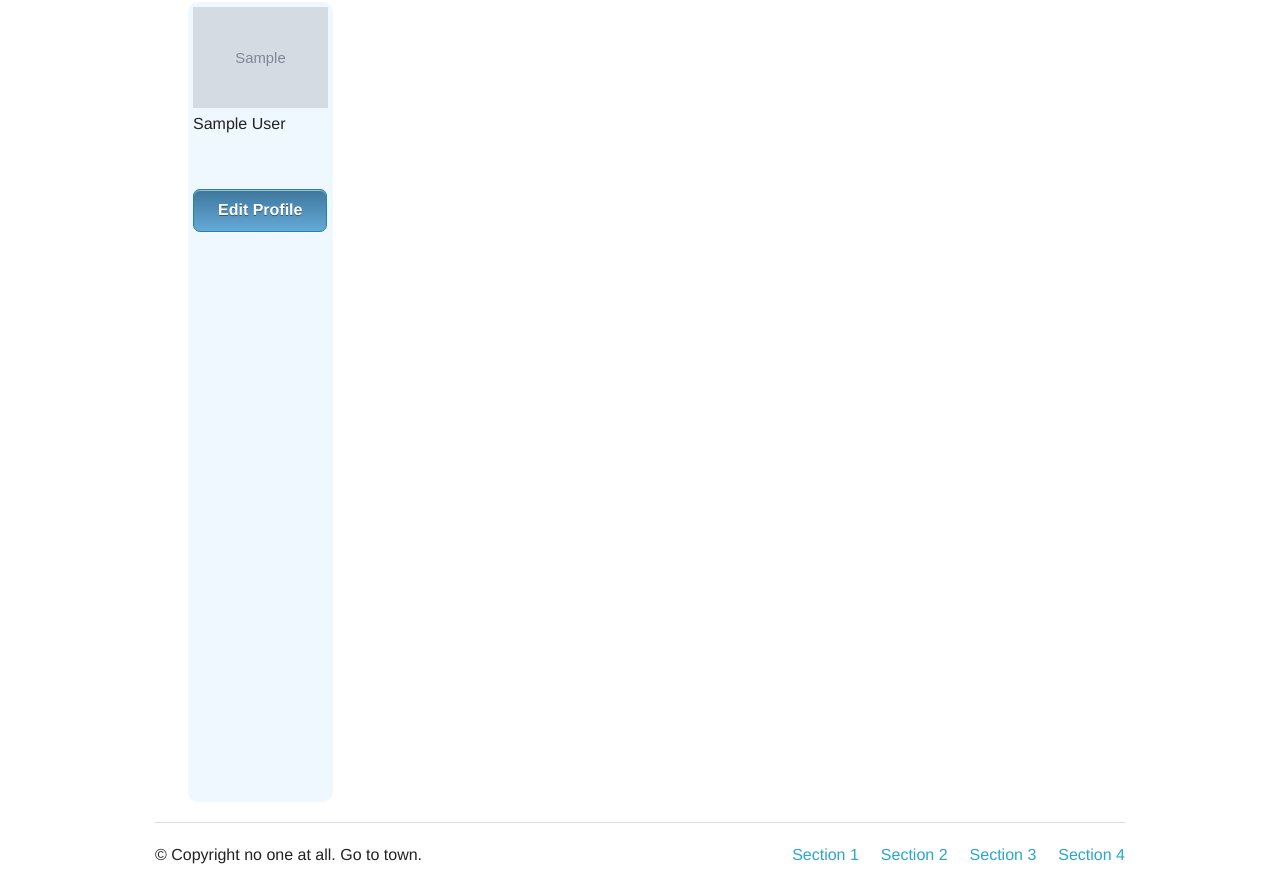
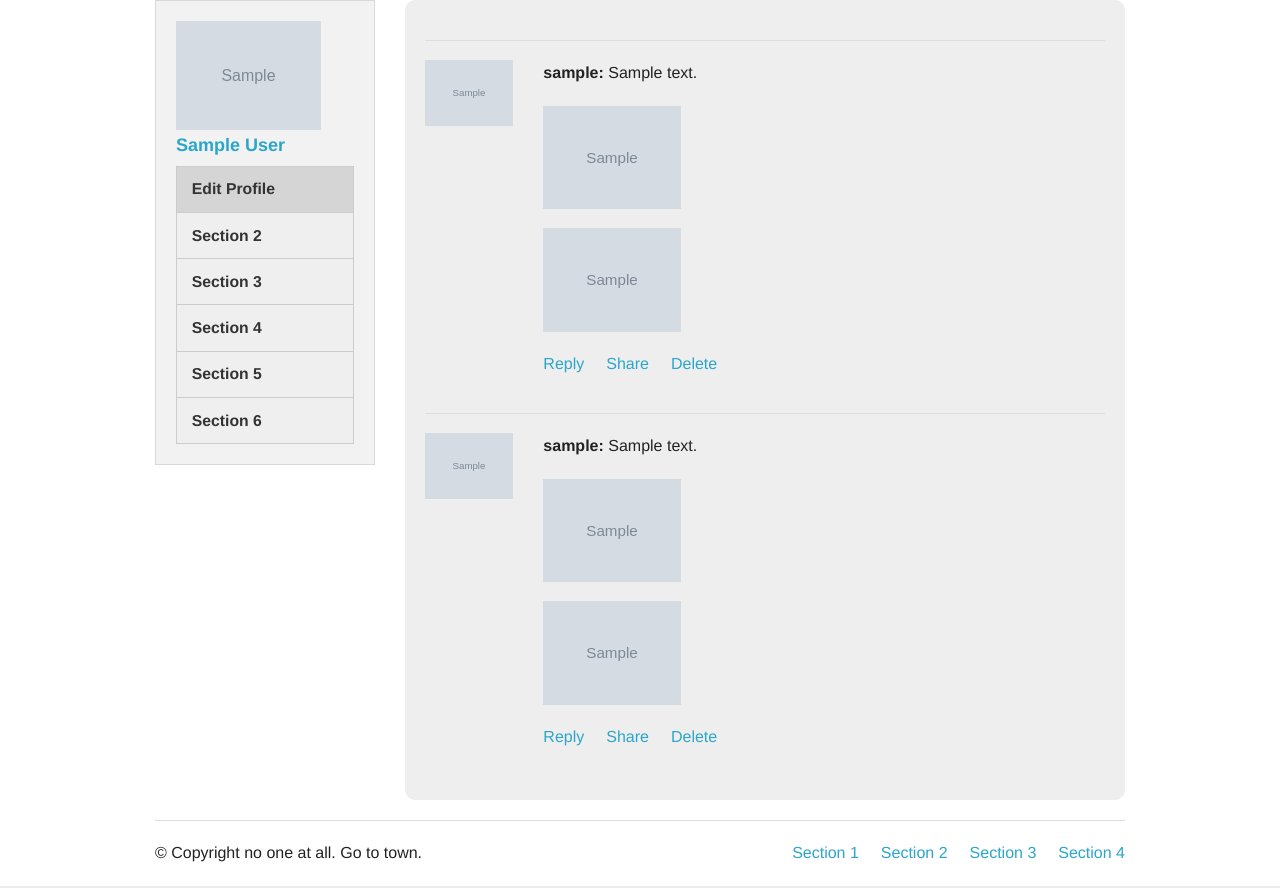
Before and after one commit to elkun89/clozoomer, a Django app: page / in a window 1280 px wide. Shown: the part 45-933 px from the top of the page. Run offline with Django 3.2, Linux system fonts and the light colour scheme; a user stored in the database is signed in; tables that the repository leaves empty hold one stand-in row (values such as "Sample post"); grey boxes marked "Sample" are stand-in pictures; data that the repository does not hold is empty; parts of the project's set-up code (start-up, migrations or seed data) failed here and were passed over.

Commit message:
more ui setup

```diff
--- a/myCloset/urls.py
+++ b/myCloset/urls.py
@@ -17,5 +17,6 @@
     url(r'^deletePost/(?P<idNum>\d+)/$', views.delete_post, name = 'delete_post'),
     url(r'^requestFriend/$', views.add_friend_request, name = 'add_friend_request'),
     url(r'^showFriendRequest/$', views.show_friend_request, name = 'show_friend_request'),
-    url(r'^processFriendRequest/$', views.process_friend_request, name = 'process_friend_request')
+    url(r'^processFriendRequest/$', views.process_friend_request, name = 'process_friend_request'),
+    url(r'^listApparelInstance/$', views.listApparel, name = 'listApparel')
 )
--- a/myCloset/views.py
+++ b/myCloset/views.py
@@ -153,14 +153,14 @@
 #===============================================================================
 @login_required
 def listApparel(request):
-    template = loader.get_template('index.html')
+    template = loader.get_template('list_apparel.html')
 
     usrCategories = Category.objects.filter(author=request.user);
     usrApparel = ApparelInstance.objects.filter(owner=request.user);
     apparelType = ApparelType.objects.all();
     apparelLocation = Location.objects.all();
     thisUser = request.user;
-    context = Context({  # Map the examples in HTML to the examples variable
+    context = Context({
                                                                         'usrCategories' : usrCategories,
                                                                         'usrApparel' : usrApparel,
                                                                         'apparelType' : apparelType,
@@ -236,8 +236,13 @@
         posts = Post.objects.filter(author = user_profile.user)
         for post in posts:
             user_posts.append(post);
-    serializer = PostSerializer(user_posts);
-    return Response(serializer.data);
+
+    template = loader.get_template('show_posts.html')
+    context = Context({
+                                                                        'user_posts':user_posts,
+                                                                        'user_profile':uprofile,
+    })
+    return HttpResponse(template.render(context))
 
 ##
 # function to create posts
--- a/static/css/theme.css
+++ b/static/css/theme.css
@@ -49,7 +49,7 @@
    background: #1b435e;
    }
 
-#leftpart{
+/*#leftpart{
 padding:5px;
 float: left;
 margin-left: 15%;
@@ -57,7 +57,14 @@
 width: 145px;
 height:800px;
 background: #F0F8FF;
-border-radius: 10px; /* future proofing */
+border-radius: 10px;
+}*/
+
+#leftpart{
+padding:5px;
+float: left;
+background: #F0F8FF;
+border-radius: 10px;
 }
 
 #rightpart{
@@ -80,11 +87,20 @@
 }
 
 
-#main_content{
+/*#main_content{
 margin-left: 27%;
 margin-right: 15%;
 padding:20px;
 width:55%;
+min-height:800px;
+background:#eee;
+line-height:3em;
+border-radius: 10px;
+}
+*/
+
+#main_content{
+padding:20px;
 min-height:800px;
 background:#eee;
 line-height:3em;
--- a/templates/index.html
+++ b/templates/index.html
@@ -30,20 +30,8 @@
     $.ajax({
     type: 'GET',
     url: '/getPosts',
-    contentType: "application/json",
     success: function(data) {
-      var insert = 'Posts: <br>';
-      for (var i = 0; i < data.length; i++) {
-          insert = insert + data[i].author + ": " + data[i].content + "<br>";
-          if(data[i].mainPicture){
-            insert = insert + "<img src = '/media/" + data[i].mainPicture + "' WIDTH='138' BORDER='1'><br>";
-          }
-          else if(data[i].userPictures){
-            insert = insert + "<img src = '/media/" + data[i].userPictures + "' WIDTH='138' BORDER='1'>" + "<br>";
-          }
-          insert = insert + '<a class = "button" href="/deletePost/' + data[i].id + '">delete</a><br>';
-      }
-      $("#main_board").html(insert);
+      $("#main_board").html(data);
     },
     error: function(e) {
       alert('error!');
@@ -151,13 +139,16 @@
 
 function apparel_nojson_request(){
   clean();
-  var clear = '';
-  $("#main_board").html(clear);
-  var insert = '{% for a in usrApparel %}Name : {{a.type.name}} <br>Time Added to Closet: {{a.timeOfCreation}} <br> Image: ';
-  insert = insert + '<img src = "/media/{{a.type.pictureLink}}" WIDTH="150" BORDER="1"> <br><br>';
-  insert = insert + '<a class = "button" href="/deleteApparelInstance/{{a.id}}/">delete</a><br>';
-  insert = insert + '{% endfor %}';
-  $("#main_board").html(insert);
+  $.ajax({
+    type: 'GET',
+    url: 'listApparelInstance',
+    success: function(data) {
+      $("#main_board").html(data);
+    },
+    error: function(e) {
+      alert(e);
+    }
+  });
   var hashVal = 'apparel_nojson_request';
   window.location.hash = '#' + hashVal;
 }
@@ -261,7 +252,12 @@
   var hash = window.location.hash.substr(1);
   if(hash){
     var func = window[hash];
-    func();
+    try{
+      func();
+    }
+    catch(err){
+      show_livefeed();
+    }
   }
   else{
     show_livefeed();
@@ -289,7 +285,7 @@
 		      <h1><a id = "top_bar" href="#show_lifefeed">Clozoom</a></h1>
 		    </li>
 		    <!-- Remove the class "menu-icon" to get rid of menu icon. Take out "Menu" to just have icon alone -->
-		    <li class="toggle-topbar menu-icon"><a href="#"><span>Menu</span></a></li>
+		    <li class="toggle-topbar menu-icon"><a href="#show_lifefeed"><span>Menu</span></a></li>
 		  </ul>
 
 		  <section class="top-bar-section">
@@ -334,29 +330,45 @@
     <!-- Main Content Section -->
     <!-- This has been source ordered to come first in the markup (and on small devices) but to be to the right of the nav on larger screens -->
     <div class="large-9 push-3 columns">
+      <section id="main_content">
         <div id = "post_bar">
         </div>
         <div id = "add_apparel_bar">
         </div>
         <div id = "main_board" >
         </div>
+      </section>
     </div>
 
 
     <!-- Nav Sidebar -->
     <!-- This is source ordered to be pulled to the left on larger screens -->
     <div class="large-3 pull-9 columns">
+      <div class="panel">
+        <a href="#"><img src = "{{thisProfile.profilePictureLink.url}}" HEIGHT="145" WIDTH="145" BORDER="1"></a>
+        <h5><a href="#">{{thisProfile.first_name}} {{thisProfile.last_name}}</a></h5>
+          <div class="section-container vertical-nav" data-section data-options="deep_linking: false; one_up: true">
+          <section class="section">
+            <h5 class="title"><a href="/editProfile">Edit Profile</a></h5>
+          </section>
+          <section class="section">
+            <h5 class="title"><a href="#">Section 2</a></h5>
+          </section>
+          <section class="section">
+            <h5 class="title"><a href="#">Section 3</a></h5>
+          </section>
+          <section class="section">
+            <h5 class="title"><a href="#">Section 4</a></h5>
+          </section>
+          <section class="section">
+            <h5 class="title"><a href="#">Section 5</a></h5>
+          </section>
+          <section class="section">
+            <h5 class="title"><a href="#">Section 6</a></h5>
+          </section>
+        </div>
 
-      <div id = "leftpart">
-      <section id="profilepic_section">
-        <div id = 'profilepic_photo'>
-          <img src = "{{thisProfile.profilePictureLink.url}}" HEIGHT="145" WIDTH="145" BORDER="1">
-        </div>
-        <p>{{thisUser.first_name}} {{thisUser.last_name}}</p>
-        <br><br>
-        <p><a class = "button" id ="edit" href="/editProfile">Edit Profile</a></p>
-        <br><br>
-      </section>
+      </div>
 
       <section id="sidebar">
       </section>
--- /dev/null
+++ b/templates/list_apparel.html
@@ -0,0 +1,6 @@
+{% for a in usrApparel %}
+	Name : {{a.type.name}} <br>
+	Time Added to Closet: {{a.timeOfCreation}} <br>
+	Image: <img src = "/media/{{a.type.pictureLink}}" WIDTH="150" BORDER="1"> <br><br>
+ 	<a class = "small button" href="/deleteApparelInstance/{{a.id}}/">delete</a><br>
+{% endfor %}
--- a/templates/new_form_template.html
+++ b/templates/new_form_template.html
@@ -5,7 +5,7 @@
 		<!-- Note's Title and Information Box -->
 		<form action = "{{url}}" enctype="multipart/form-data" method="post" class="generalText">{% csrf_token %}
 			{{ form.as_p }}
-			<input type="submit" value="Submit" />
+			<input class = "small button" type="submit" value="Submit" />
 		</form>
 		</div>
 	</div>
--- a/templates/new_post_form.html
+++ b/templates/new_post_form.html
@@ -5,9 +5,10 @@
 		<!-- Note's Title and Information Box -->
 		<form action = "/newPost/" enctype="multipart/form-data" method="post" class="generalText">{% csrf_token %}
 			{{ form.as_p }}
-			<input type="submit" value="Submit" />
+			<input class = "small button" type="submit" value="Submit" />
 		</form>
 		</div>
 	</div>
 
 </section>
+<hr>
--- a/templates/show_posts.html
+++ b/templates/show_posts.html
@@ -1,11 +1,20 @@
-
-{% for each_post in posts%}
-	{{post.author}} : {{post.content}} <br>
-	{% if post.mainPicture %}
-		<img src = '/media/{{post.mainPicture}}' WIDTH='138' BORDER='1'><br>
-	{% endif %}
-	{% if post.userPictures %}
-		<img src = '/media/{{post.userPictures}}' WIDTH='138' BORDER='1'><br>
-	{% endif %}
-	<a class = "button" href="/deletePost/{{post.id}}">delete</a><br>
+{% for each_post in user_posts%}
+<hr>
+<div class="row">
+	<div class="large-2 columns small-3"><img src="{{user_profile.profilePictureLink.url}}" /></div>
+	<div class="large-10 columns">
+	  <p><strong>{{each_post.author}}:</strong> {{each_post.content}}</p>
+	  {% if each_post.mainPicture %}
+		<img src = '/media/{{each_post.mainPicture}}' WIDTH='138' BORDER='1'><br>
+	  {% endif %}
+	  {% if each_post.userPictures %}
+		<img src = '/media/{{each_post.userPictures}}' WIDTH='138' BORDER='1'><br>
+		{% endif %}
+	  <ul class="inline-list">
+	    <li><a href="">Reply</a></li>
+	    <li><a href="">Share</a></li>
+	    <li><a href="/deletePost/{{each_post.id}}">Delete</a></li>
+	  </ul>
+	</div>
+</div>
 {% endfor %}
```
